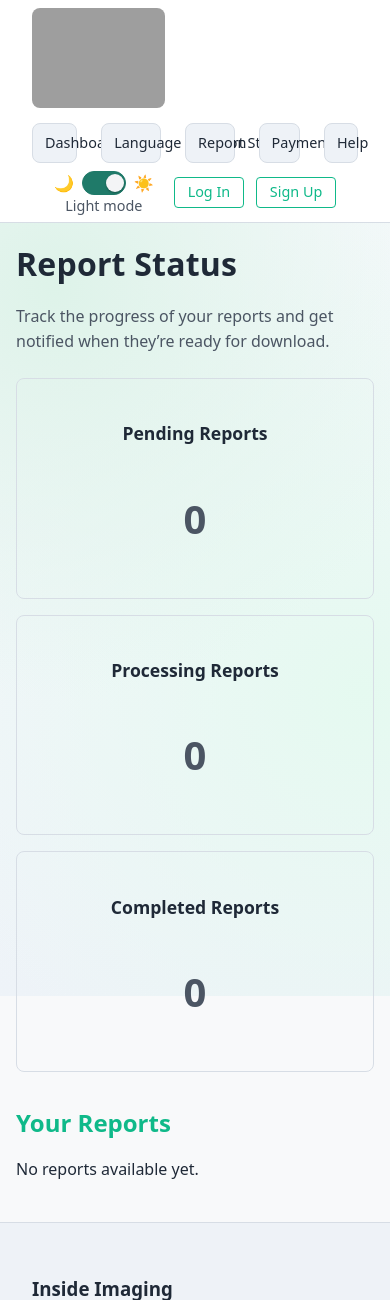
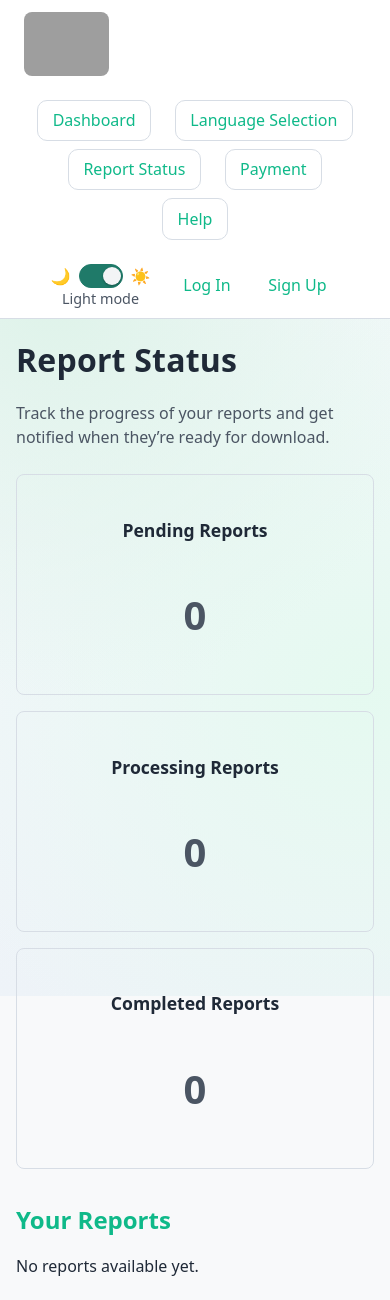
Before and after one commit to Schweinefilet/inside-imaging-MVP, a Flask app: page /report_status in a window 390 px wide. Shown: the top 1300 px of the page. Run offline with Flask 3, Linux system fonts and the light colour scheme; some libraries are stand-ins or nearby versions; grey boxes are pictures that could not be loaded.

Commit message:
Unified navbar UI icons

```diff
--- a/static/dashboard.css
+++ b/static/dashboard.css
@@ -1,83 +1,4 @@
 /* Dashboard landing page styles */
-
-.navbar-brand img {
-  height: 100px;   /* pick your size */
-  width: auto;
-}
-
-.page-wrapper {
-    display: flex;
-    flex-direction: column;
-    min-height: 100vh;
-}
-
-.navbar {
-    display: flex;
-    align-items: center;
-    justify-content: space-between;
-    padding: 0.5rem 2rem;
-    background-color: var(--panel);
-    border-bottom: 1px solid var(--border);
-}
-
-.nav-logo {
-    font-size: 1.3rem;
-    font-weight: 700;
-    color: var(--mint);
-}
-
-.nav-links {
-    display: flex;
-    gap: 1.5rem;
-    list-style: none;
-    margin: 0;
-    padding: 0;
-}
-
-.nav-links a {
-    color: var(--text);
-    font-size: 0.9rem;
-    text-decoration: none;
-
-    /* boxes */
-    display: inline-block;
-    padding: 0.5rem 0.75rem;
-    border: 1px solid var(--border);
-    border-radius: 8px;
-    background: var(--panel-2);
-    transition: border-color .15s ease, background .15s ease, box-shadow .15s ease, color .15s ease;
-}
-
-.nav-links a:hover,
-.nav-links a:focus {
-    color: var(--mint);
-    border-color: var(--mint);
-    box-shadow: 0 0 0 2px var(--mint-2);
-    outline: 0;
-}
-
-.nav-auth {
-    display: flex;
-    gap: 0.5rem;
-}
-
-.nav-auth a {
-    padding: 0.4rem 0.8rem;
-    border: 1px solid var(--mint);
-    border-radius: 4px;
-    font-size: 0.9rem;
-    text-decoration: none;
-    color: var(--mint);
-}
-
-.nav-auth .signup-btn {
-    background-color: var(--mint);
-    color: var(--panel);
-}
-
-.nav-auth .signup-btn:hover {
-    background-color: var(--mint-2);
-}
 
 .content {
     flex: 1;
--- a/static/language-selection.css
+++ b/static/language-selection.css
@@ -1,6 +1,6 @@
 /* Language selection page styles */
 .navbar-brand img {
-  height: 100px;   /* pick your size */
+  height: 64px;
   width: auto;
 }
 
--- a/static/main.css
+++ b/static/main.css
@@ -247,10 +247,10 @@ a:hover { text-decoration: underline; }
 }
 .logo-wrapper{ display:flex; align-items:center; }
 .logo{
-  width:241px;
-  height:120px;
+  height:64px;
+  width:auto;
   border-radius:8px;
-  margin-right:8px;
+  margin-right:12px;
 }
 .brand{ font-size:1.5rem; font-weight:700; color:var(--text); }
 .nav a{
@@ -444,25 +444,38 @@ html.light ::selection,
 
 /* Lock navbar layout across pages: [logo] [centered nav] [auth/theme] */
 .navbar{
-  display: grid;
-  grid-template-columns: auto 1fr auto;
+  position: relative;
+  display: flex;
   align-items: center;
-  column-gap: 24px;
-  padding: 10px 16px;        /* keep if you want uniform padding */
+  gap: 1.5rem;
+  padding: 0.5rem 2rem;
+  background-color: var(--panel);
+  border-bottom: 1px solid var(--border);
 }
-.navbar-brand{ justify-self: start; }
-.nav-auth{ justify-self: end; display: flex; align-items: center; gap: .75rem; }
-.navbar *{ min-width: 0; }   /* prevent overflow pushing layout */
-
-/* Center the nav links in the middle column */
+.navbar-brand{
+  display: flex;
+  align-items: center;
+  flex: 0 0 auto;
+}
 .nav-links{
+  position: absolute;
+  left: 50%;
+  transform: translateX(-50%);
   display: flex;
-  justify-content: center;
   align-items: center;
-  gap: 18px;
+  gap: 1.5rem;
+  list-style: none;
+  margin: 0;
+  padding: 0;
   white-space: nowrap;
-  margin: 0;                 /* kill stray margins */
 }
+.nav-auth{
+  margin-left: auto;
+  display: flex;
+  align-items: center;
+  gap: 0.75rem;
+}
+.navbar *{ min-width: 0; }
 
 /* Optional: make link pills consistent across pages */
 .nav-links a{
@@ -473,6 +486,19 @@ html.light ::selection,
   border-radius: 10px;
   background: var(--panel);
   text-decoration: none;
+}
+.nav-links a:hover,
+.nav-links a:focus{
+  color: var(--mint);
+  border-color: var(--mint);
+  box-shadow: 0 0 0 2px color-mix(in oklab, var(--mint) 45%, transparent);
+  outline: 0;
+}
+
+@media (max-width: 900px){
+  .navbar{ flex-wrap: wrap; gap: 1rem; padding: 0.75rem 1.5rem; }
+  .nav-links{ position: static; transform: none; width: 100%; justify-content: center; flex-wrap: wrap; row-gap: 0.5rem; }
+  .nav-auth{ width: 100%; justify-content: center; flex-wrap: wrap; }
 }
 
 /* === Theme slider EXACT override === */
--- a/static/payment.css
+++ b/static/payment.css
@@ -1,6 +1,6 @@
 /* Styles for Payment page */
 .navbar-brand img {
-  height: 100px;   /* pick your size */
+  height: 64px;
   width: auto;
 }
 
--- a/static/report-status.css
+++ b/static/report-status.css
@@ -1,6 +1,6 @@
 /* Styles for Report Status page */
 .navbar-brand img {
-  height: 100px;   /* pick your size */
+  height: 64px;
   width: auto;
 }
 
--- a/templates/help.html
+++ b/templates/help.html
@@ -28,7 +28,7 @@
 <div class="page-wrapper">
     <header class="navbar">
         <div class="navbar-brand">
-            <img src="{{ url_for('static', filename='logo.png') }}" alt="Inside Imaging logo">
+            <img src="{{ url_for('static', filename='logo.png') }}" alt="Inside Imaging logo" class="logo">
         </div>
         <nav class="nav-links">
             <a href="{{ url_for('index') }}">Dashboard</a>
--- a/templates/index.html
+++ b/templates/index.html
@@ -13,7 +13,7 @@
   <div class="page-wrapper">
     <header class="navbar">
       <div class="navbar-brand">
-        <img src="/static/logo.png" alt="Inside Imaging Logo" class="logo">
+        <img src="{{ url_for('static', filename='logo.png') }}" alt="Inside Imaging Logo" class="logo">
       </div>
       <nav class="nav-links">
         <a href="{{ url_for('index') }}">Dashboard</a>
--- a/templates/language.html
+++ b/templates/language.html
@@ -26,7 +26,7 @@
   <div class="page-wrapper">
     <header class="navbar">
       <div class="navbar-brand">
-        <img src="/static/logo.png" alt="Inside Imaging Logo" class="logo">
+        <img src="{{ url_for('static', filename='logo.png') }}" alt="Inside Imaging Logo" class="logo">
       </div>
       <nav class="nav-links">
         <a href="{{ url_for('index') }}">Dashboard</a>
--- a/templates/payment.html
+++ b/templates/payment.html
@@ -26,7 +26,7 @@
 <div class="page-wrapper">
   <header class="navbar">
     <div class="navbar-brand">
-      <img src="{{ url_for('static', filename='logo.png') }}" alt="Inside Imaging logo">
+  <img src="{{ url_for('static', filename='logo.png') }}" alt="Inside Imaging logo" class="logo">
     </div>
     <nav class="nav-links">
       <a href="{{ url_for('index') }}">Dashboard</a>
```
Also changed, not shown: templates/report_status.html (+13 -13 lines).
